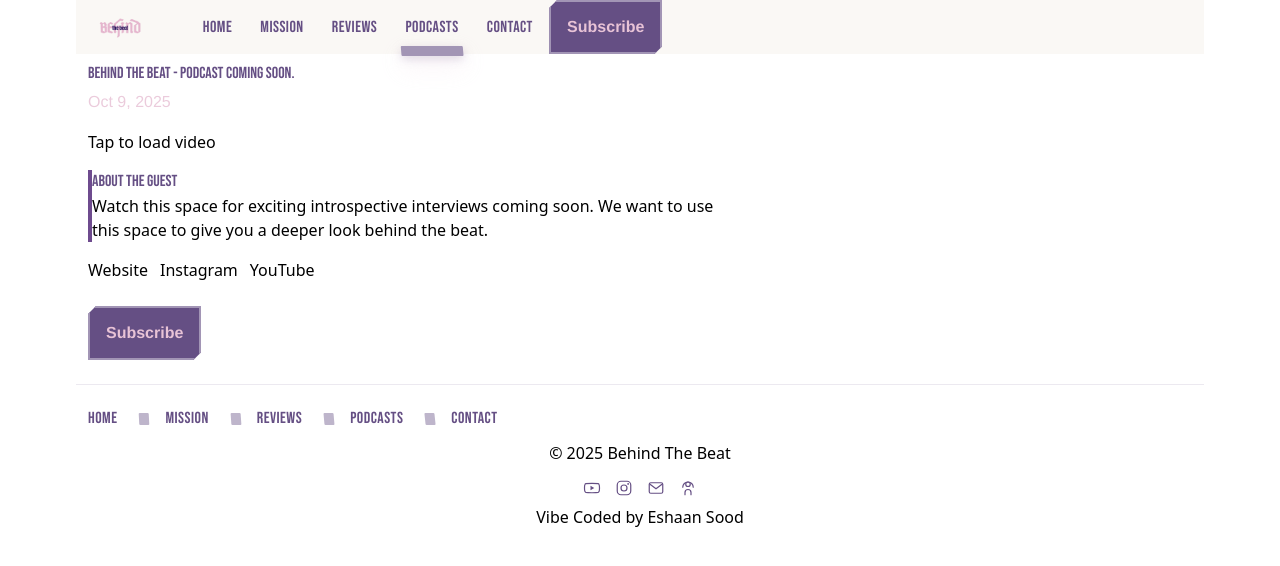
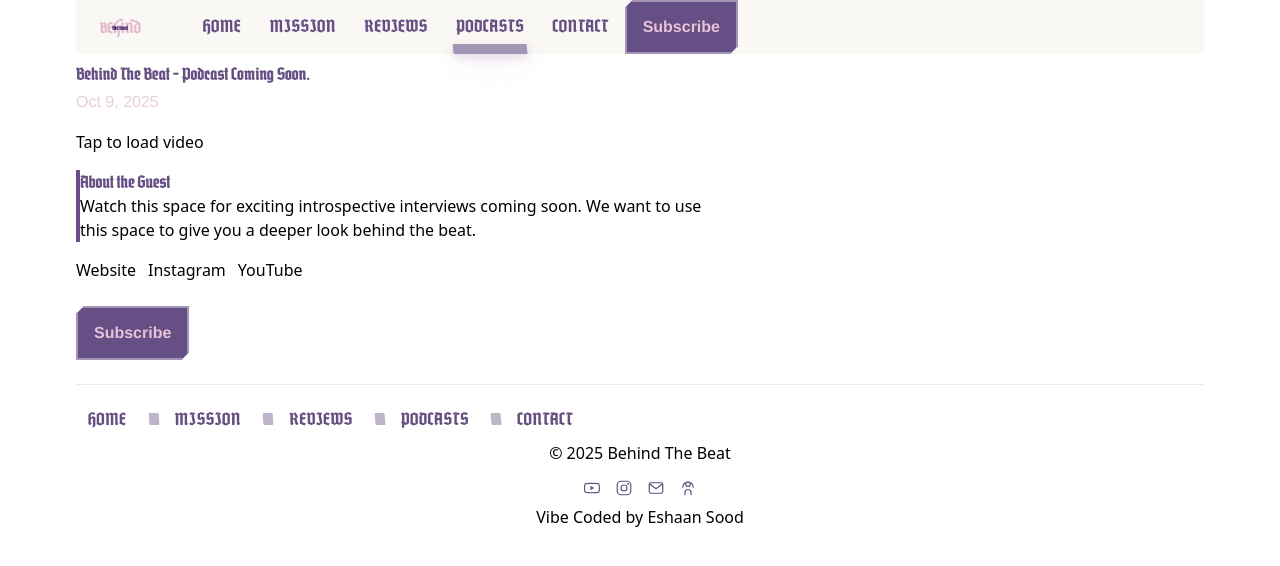
Before and after one commit to EshaanSoood/brbpodcast, a Jekyll site: the page built from _podcasts/deep-cuts.md, in a window 1280 px wide. Shown: the top 566 px of the page. Built offline with Jekyll 4.4.1, drawn with Linux system fonts in a browser that asks for light colours; some web fonts are replaced.

Commit message:
Fix GitHub Pages deploy: add Actions workflow, use relative_url for brand assets, unify container top spacing

```diff
--- a/_layouts/entry.html
+++ b/_layouts/entry.html
@@ -1,7 +1,7 @@
 ---
 layout: default
 ---
-<main id="site-main" class="site-main site-container">
+<main id="site-main" class="site-main">
   <article class="post{% if page.collection == 'reviews' %} review-entry{% endif %}">
     <header class="post-header">
 {% if page.collection == 'reviews' %}
@@ -20,7 +20,7 @@
         <figure class="article-figure" data-vt-image>
           {% assign header_cover = page.album_cover | default: page.cover %}
           {% if header_cover %}
-            <img src="{{ header_cover | relative_url }}" alt="{{ page.album_cover_alt | default: page.title | append: ' cover' }}" style="view-transition-name: cover-{{ page.url | slugify }}" />
+            <img src="{{ header_cover | relative_url }}" alt="{{ page.album_cover_alt | default: page.title | append: ' cover' }}" loading="lazy" decoding="async" style="view-transition-name: cover-{{ page.url | slugify }}" />
           {% endif %}
         </figure>
       </header>
@@ -86,7 +86,7 @@
     <figure class="img-frame img-square-s review-cover-mobile" aria-hidden="true">
       {% assign mobile_cover = page.album_cover | default: page.cover %}
       {% if mobile_cover %}
-      <img class="img-media" src="{{ mobile_cover | relative_url }}" alt="{{ page.album_cover_alt | default: page.title | append: ' cover' }}" />
+      <img class="img-media" src="{{ mobile_cover | relative_url }}" alt="{{ page.album_cover_alt | default: page.title | append: ' cover' }}" loading="lazy" decoding="async" />
       {% endif %}
     </figure>
     {% endif %}
@@ -116,16 +116,16 @@
       <h2 class="stream-title">Stream the album</h2>
       <div class="stream-links" role="list">
         <a class="stream-logo" href="{{ page.stream.spotify | default: '#' }}" aria-label="Listen on Spotify" rel="noopener noreferrer" target="_blank" role="listitem">
-          <img src="/assets/brands/spotify.svg" alt="" />
+          <img src="{{ '/assets/brands/spotify.svg' | relative_url }}" alt="" />
         </a>
         <a class="stream-logo" href="{{ page.stream.apple | default: '#' }}" aria-label="Listen on Apple Music" rel="noopener noreferrer" target="_blank" role="listitem">
-          <img src="/assets/brands/apple-music.svg" alt="" />
+          <img src="{{ '/assets/brands/apple-music.svg' | relative_url }}" alt="" />
         </a>
         <a class="stream-logo" href="{{ page.stream.youtube | default: '#' }}" aria-label="Listen on YouTube Music" rel="noopener noreferrer" target="_blank" role="listitem">
-          <img src="/assets/brands/youtube-music.svg" alt="" />
+          <img src="{{ '/assets/brands/youtube-music.svg' | relative_url }}" alt="" />
         </a>
         <a class="stream-logo" href="{{ page.stream.bandcamp | default: '#' }}" aria-label="Listen on Bandcamp" rel="noopener noreferrer" target="_blank" role="listitem">
-          <img src="/assets/brands/bandcamp.svg" alt="" />
+          <img src="{{ '/assets/brands/bandcamp.svg' | relative_url }}" alt="" />
         </a>
       </div>
     </section>
--- a/assets/build/css/overrides.css
+++ b/assets/build/css/overrides.css
@@ -656,11 +656,11 @@
 /* Ensure "special" heading treatments are only for page headings.
    Regular headings in review/podcast content should be plain but branded. */
 @font-face {
-	font-family: 'Grobe Deutschmeister';
-	src: url('../fonts/GrobeDeutschmeister.ttf') format('truetype');
-	font-weight: normal;
-	font-style: normal;
-	font-display: swap;
+    font-family: 'Grobe Deutschmeister';
+    src: url('../../fonts/GrobeDeutschmeister.ttf') format('truetype');
+    font-weight: normal;
+    font-style: normal;
+    font-display: swap;
 }
 
 :root { --font-heading: 'Grobe Deutschmeister', 'Bebas Neue', ui-sans-serif, system-ui, sans-serif; }
```
Also changed, not shown: .github/workflows/pages.yml.
